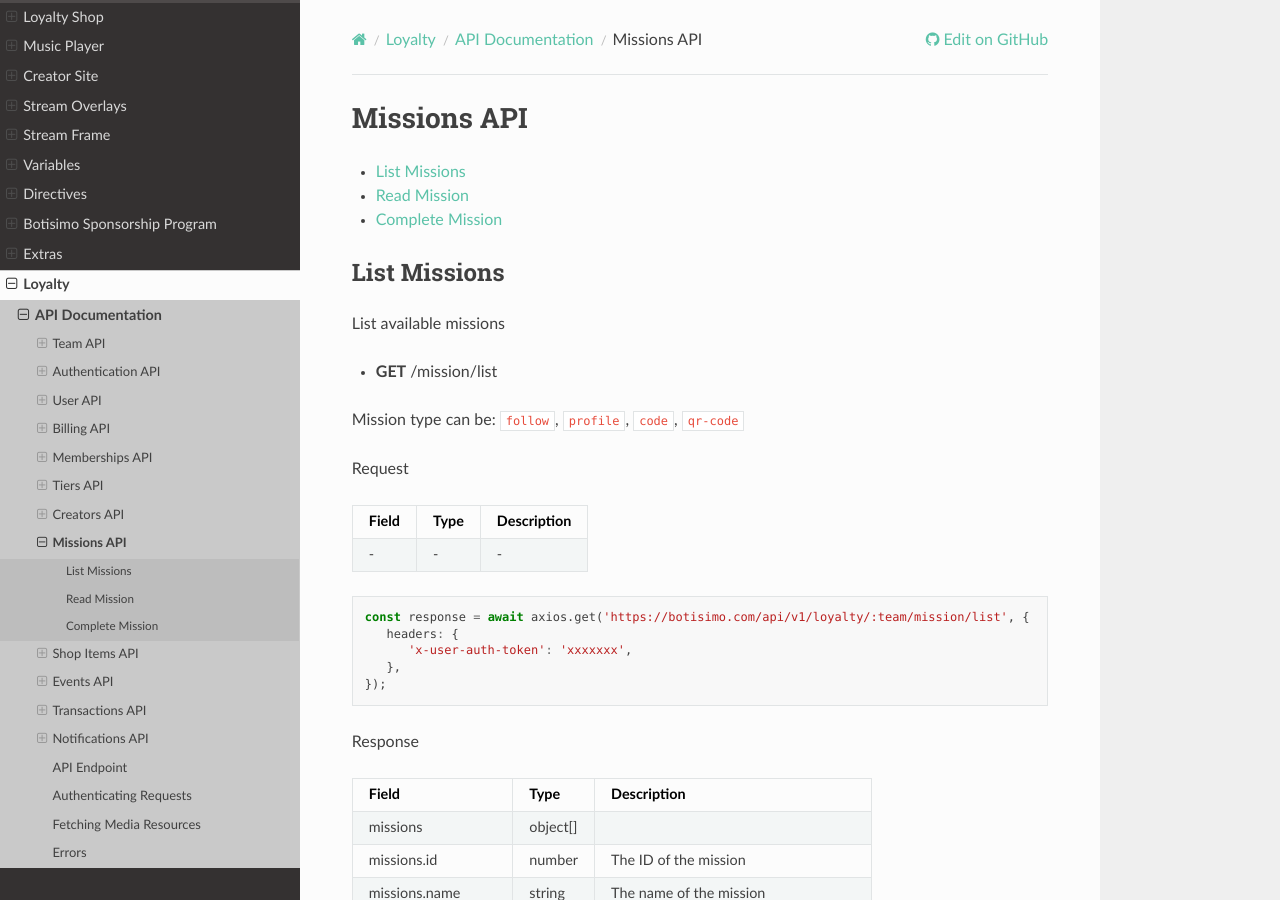
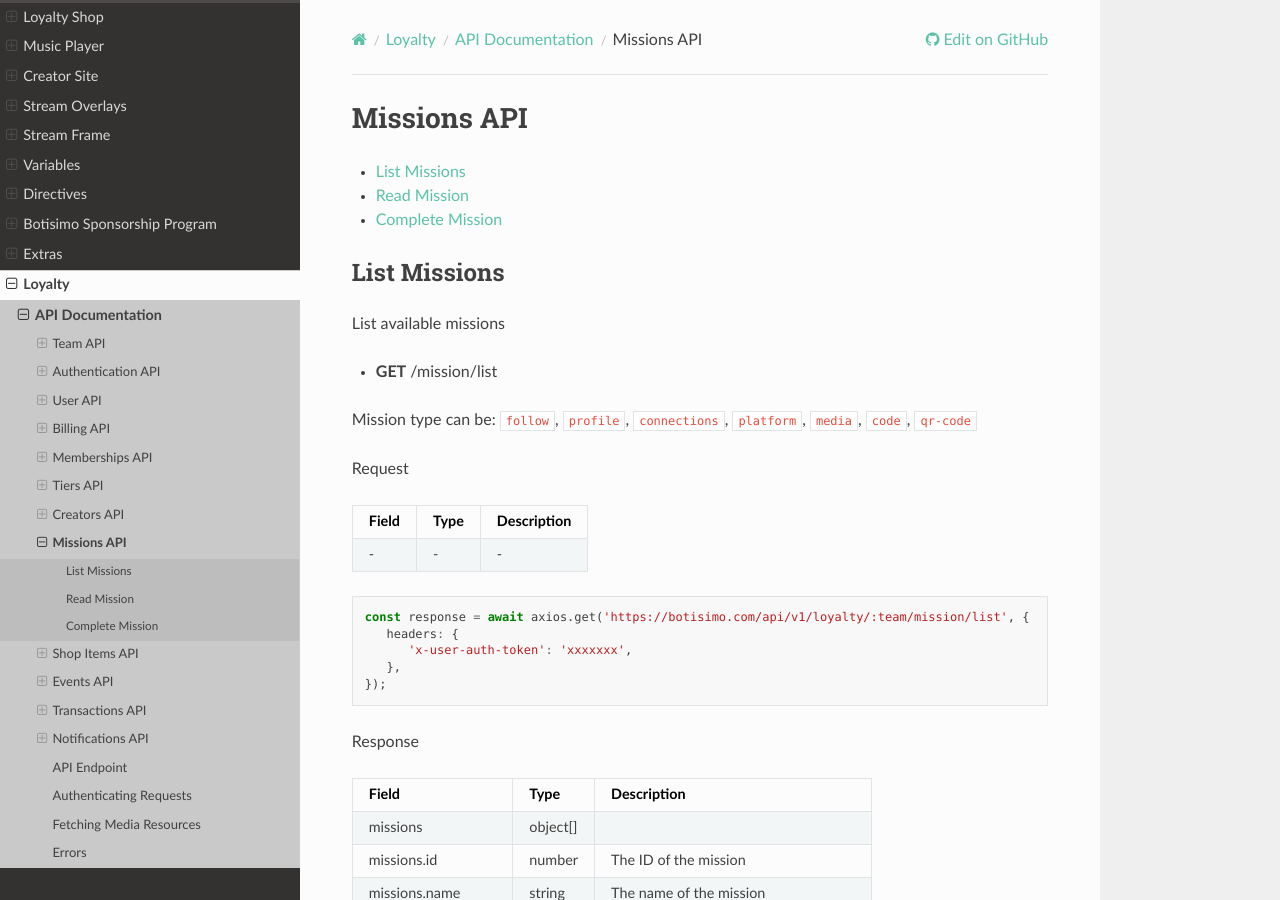
Before and after one commit to botisimo/botisimo-documentation, a Sphinx documentation site: the page built from docs/loyalty/documentation/missions.rst, in a window 1280 px wide and 900 px high. Built offline with Sphinx 7.4.7 and the Read the Docs theme 2.0.0, drawn with Linux system fonts in a browser that asks for light colours; a script that is not in the unit is left out.

Commit message:
add all mission types

```diff
--- a/docs/loyalty/documentation/missions.rst
+++ b/docs/loyalty/documentation/missions.rst
@@ -12,7 +12,7 @@ List available missions
 
 - **GET** /mission/list
 
-Mission type can be: ``follow``, ``profile``, ``code``, ``qr-code``
+Mission type can be: ``follow``, ``profile``, ``connections``, ``platform``, ``media``, ``code``, ``qr-code``
 
 Request
 
```
